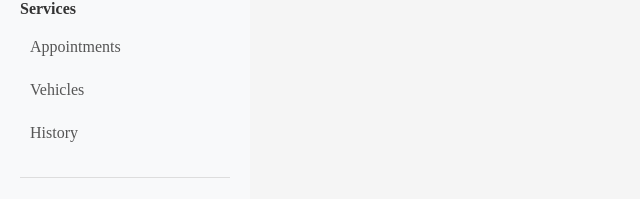
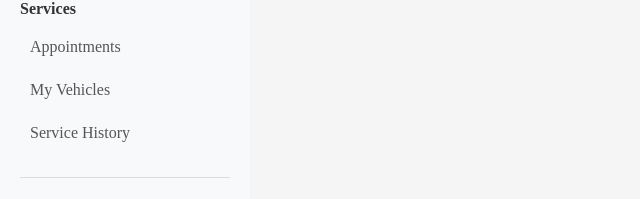
Before and after one commit to jag7605/vehicle-maintenance-reminder, a React (Vite) app in the folder client/: page /customer/profile in a window 1280 px wide. Shown: the part 242-441 px from the top of the page, without its empty margins (0-640 px from the left). Built offline with nearby package versions, Linux system fonts and the light colour scheme; no server answers.

Commit message:
Update CustomerSidebar.jsx

```diff
--- a/client/src/components/CustomerSidebar.jsx
+++ b/client/src/components/CustomerSidebar.jsx
@@ -13,8 +13,8 @@ const menuItems = [
         title: "Services",
         items: [
             { label: "Appointments", path: "/customer/appointments" },
-            { label: "Vehicles", path: "/customer/vehicles" },
-            { label: "History", path: "/customer/history" }
+            { label: "My Vehicles", path: "/customer/vehicles" },
+            { label: "Service History", path: "/customer/history" }
         ]
     },
     {
```
